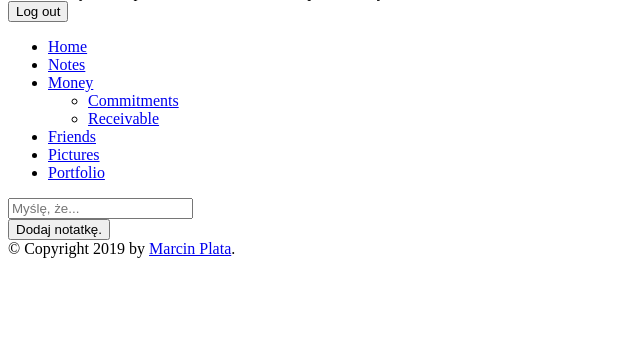
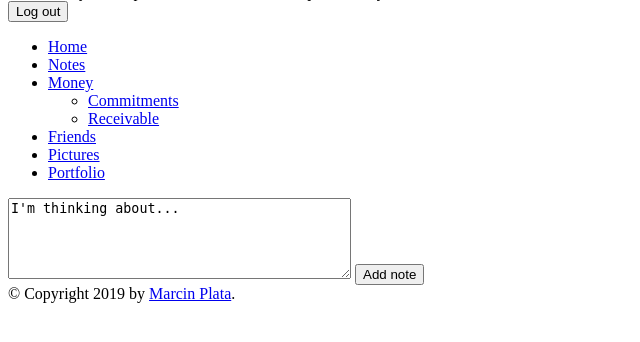
Before and after one commit to qwark97/personal_dashboard, a Flask app: template templates/notes.html in a window 1280 px wide. Shown: the part 25-367 px from the top of the page, without its empty margins (0-640 px from the left). Run offline with Flask 2, Linux system fonts and the light colour scheme; the template is opened without the code that fills it, so the values that code supplies are empty.

Commit message:
added html code needed for proper displaying, modifying and deleting notes

```diff
--- a/templates/notes.html
+++ b/templates/notes.html
@@ -10,19 +10,34 @@
     <ul>
         {% for note in notes %}
             <div id="note">
-                <span>{{ note.content }}</span>
-                <span>Data dodania {{ note.date }}</span>
+                <form action="/update_note", method="POST" id="update-form">
+                    <textarea
+                        cols = "40"
+                        rows = "5"
+                        maxlength=250
+                        name="edited-note">{{ note.content }}</textarea>
+                    <button type="submit">Edit note</button>
+                    <button type="submit" formaction="/delete_note">Delete note</button>
+                    <input type="hidden" name="note-id" value="{{ note.id }}">
+                </form>
+
+                <span>{{ note.date }}</span>
             </div>
         {% endfor %}
     </ul>
 </div>
 <div id="new-notes">
-    <form action="/notes", method="POST">
-        <div id="new-content">
-            <input type="text" name="content" placeholder="Myślę, że...">
-        </div>
-        <button type="submit">Dodaj notatkę.</button>
+    <form action="/notes", method="POST" id=new-note>
+        <textarea
+            cols = "40"
+            rows = "5"
+            maxlength=250
+            name="new-note"
+            >I'm thinking about...
+        </textarea>
+        <button type="submit">Add note</button>
     </form>
+
 </div>
 {% endblock %}
 
```
